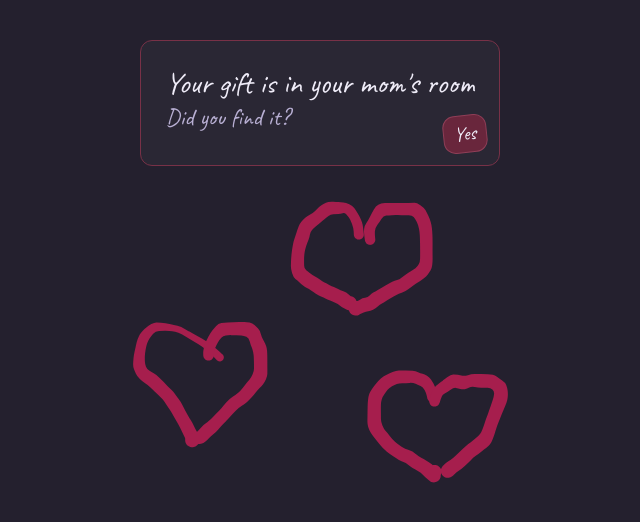
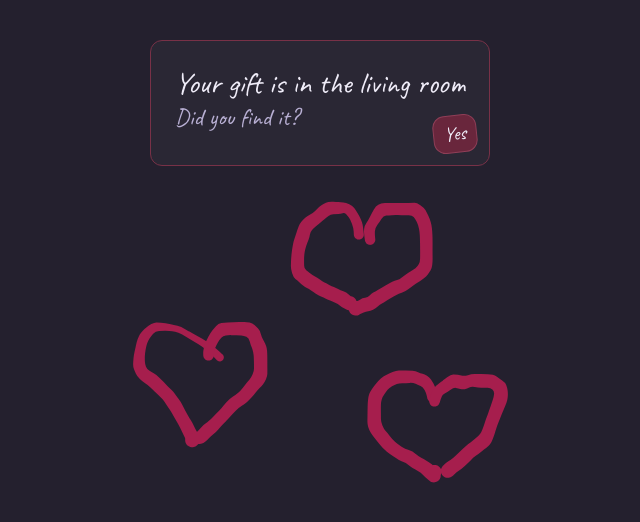
Before and after one commit to aandrku/my-love-of-my-life, a React (Vite) app: page /gift-instructions in a window 1280 px wide. Shown: the top 522 px of the page, without its empty margins (320-960 px from the left). Built offline with nearby package versions, Linux system fonts and the light colour scheme.

Commit message:
fix some text typos

```diff
--- a/src/components/pages/Challenge3Page.tsx
+++ b/src/components/pages/Challenge3Page.tsx
@@ -94,7 +94,7 @@ export default function Challenge3Page() {
         <div className="text-text1 bg-bg1 border-border3 rounded-2xl border p-6 text-center text-4xl">
           <h1 className="font-bold">You did it!</h1>
           <h2>
-            The third clue is <span className="text-accent-text2">5</span>
+            The last clue is <span className="text-accent-text2">5</span>
           </h2>
         </div>
 
@@ -121,7 +121,7 @@ export default function Challenge3Page() {
     >
       <div className="flex flex-col gap-2">
         <div className="text-accent-text1 text-3xl">
-          Here your last challenge
+          Here is your last challenge
         </div>
         <div className="text-2xl">
           Guess each moment of our relationships and get the last clue
--- a/src/components/pages/GiftInstructionsPage.tsx
+++ b/src/components/pages/GiftInstructionsPage.tsx
@@ -5,7 +5,7 @@ import luvU from '@/assets/luv-u.svg';
 import face from '@/assets/face.svg';
 import { useNavigate } from 'react-router';
 
-const place = "in your mom's room ";
+const place = 'in the living room';
 
 export function GiftInstructionsPage() {
   const [giftFound, setGiftFound] = useState(false);
```
Also changed, not shown: public/challenge3/sf.jpg.
